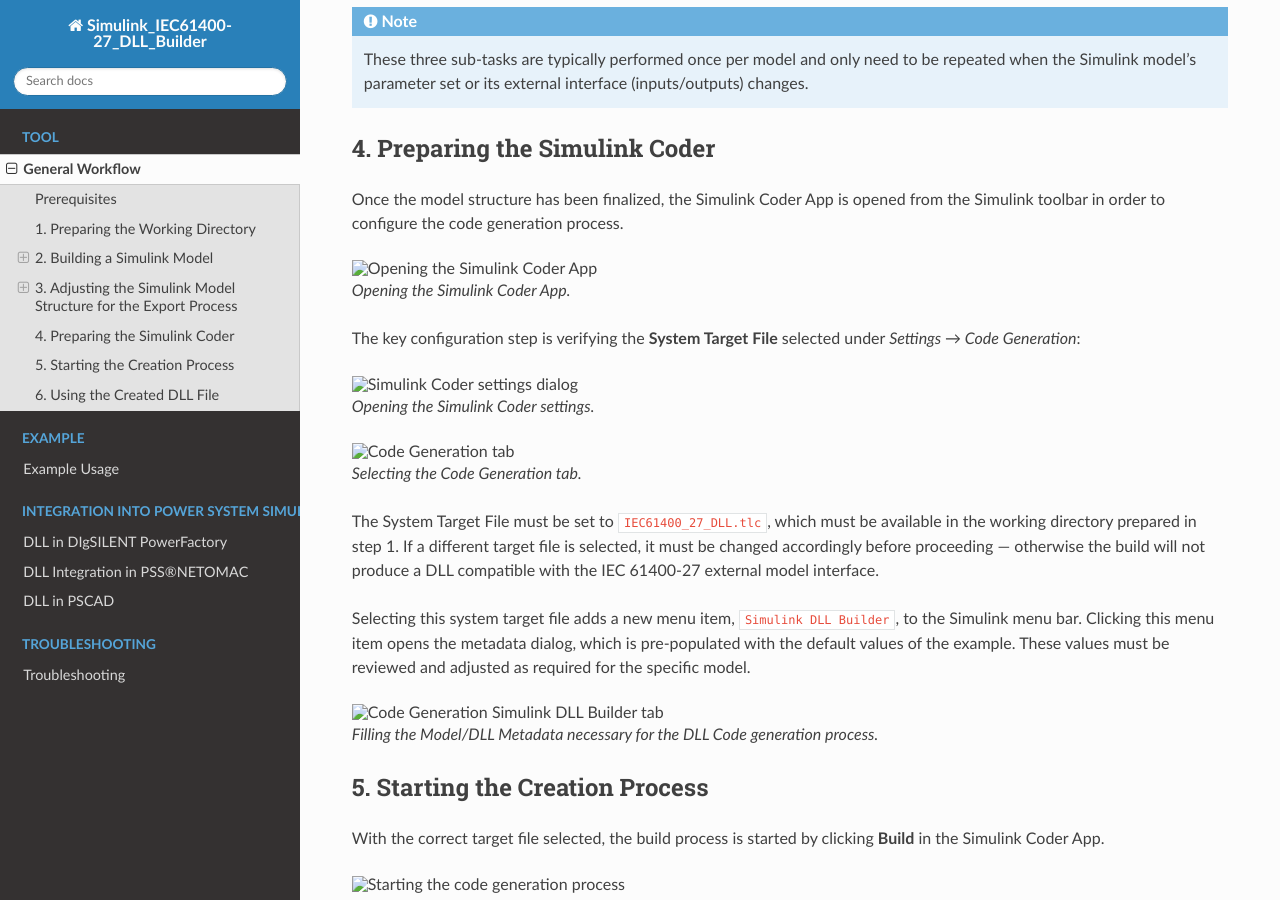
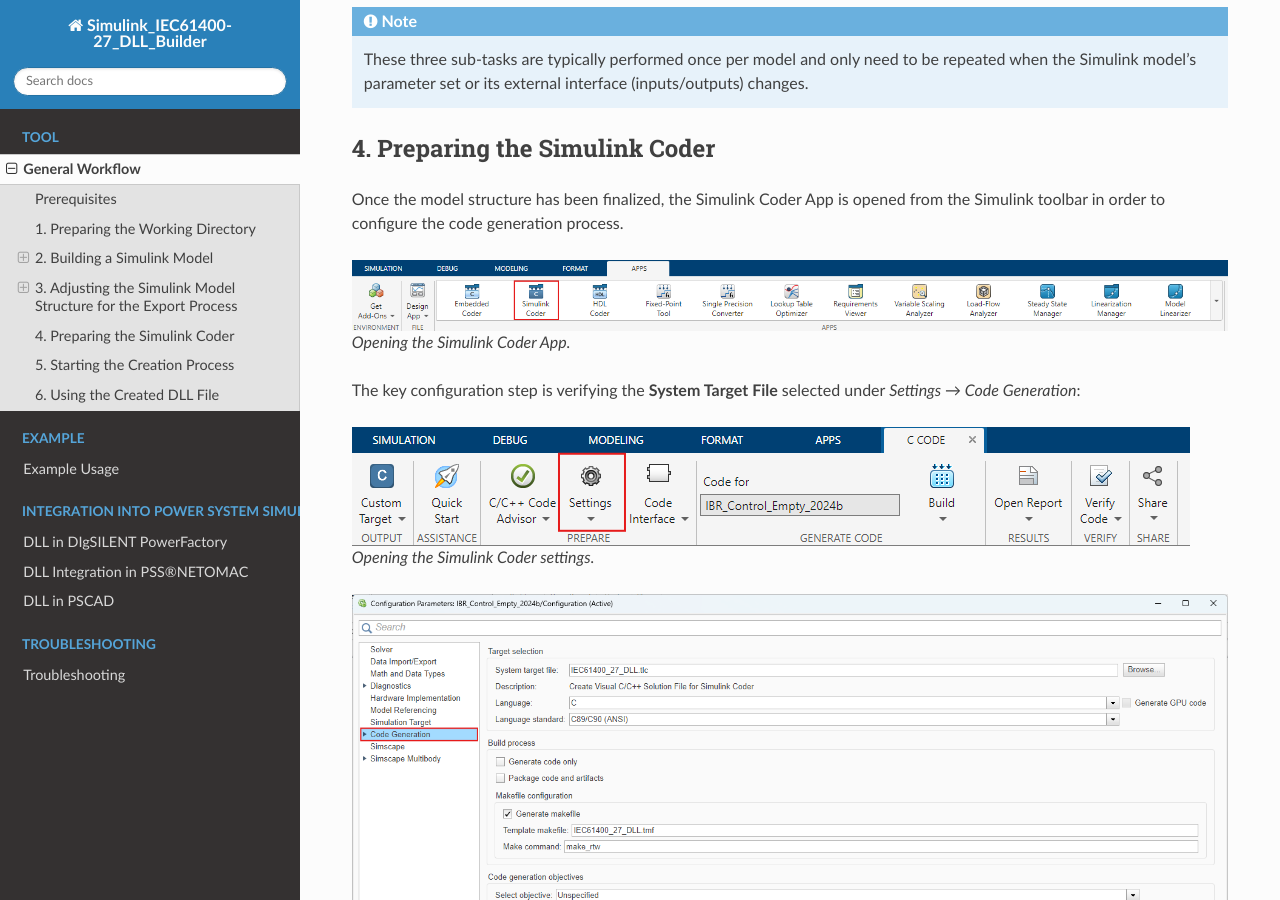
Before and after one commit to Institute-of-Electrical-Energy-Systems/SIMULINK_DLL_Builder, a Sphinx documentation site: the page built from docs/How_to_use.rst, in a window 1280 px wide and 900 px high, scrolled down 4357 px. Built offline with Sphinx 7.4.7 and the Read the Docs theme 3.1.0, drawn with Linux system fonts in a browser that asks for light colours; formulas are drawn with MathJax 3.

Commit message:
documentation(GeneralWorkflow): Path fix

```diff
--- a/docs/How_to_use.rst
+++ b/docs/How_to_use.rst
@@ -211,7 +211,7 @@
 opened from the Simulink toolbar in order to configure the code
 generation process.
 
-.. figure:: ./images/SimulinkCoder.png
+.. figure:: ./images/GeneralWorkflow/SimulinkCoder.png
    :alt: Opening the Simulink Coder App
 
    Opening the Simulink Coder App.
@@ -219,12 +219,12 @@
 The key configuration step is verifying the **System Target File**
 selected under *Settings → Code Generation*:
 
-.. figure:: ./images/SimulinkCoderSettings.png
+.. figure:: ./images/GeneralWorkflow/SimulinkCoderSettings.png
    :alt: Simulink Coder settings dialog
 
    Opening the Simulink Coder settings.
 
-.. figure:: ./images/SimulinkCoderSettingsCodeGeneration.png
+.. figure:: ./images/GeneralWorkflow/SimulinkCoderSettingsCodeGeneration.png
    :alt: Code Generation tab
 
    Selecting the Code Generation tab.
@@ -237,7 +237,7 @@
 Clicking this menu item opens the metadata dialog, which is pre-populated with the default values of the example.
 These values must be reviewed and adjusted as required for the specific model.
 
-.. figure:: ./images/SimulinkCoderSettingsMetaData.png
+.. figure:: ./images/GeneralWorkflow/SimulinkCoderSettingsMetaData.png
    :alt: Code Generation Simulink DLL Builder tab
 
    Filling the Model/DLL Metadata necessary for the DLL Code generation process.
@@ -248,7 +248,7 @@
 
 With the correct target file selected, the build process is started by clicking **Build** in the Simulink Coder App.
 
-.. figure:: ./images/SimulinkCoderBuild.png
+.. figure:: ./images/GeneralWorkflow/SimulinkCoderBuild.png
    :alt: Starting the code generation process
 
    Starting the code generation process.
```
